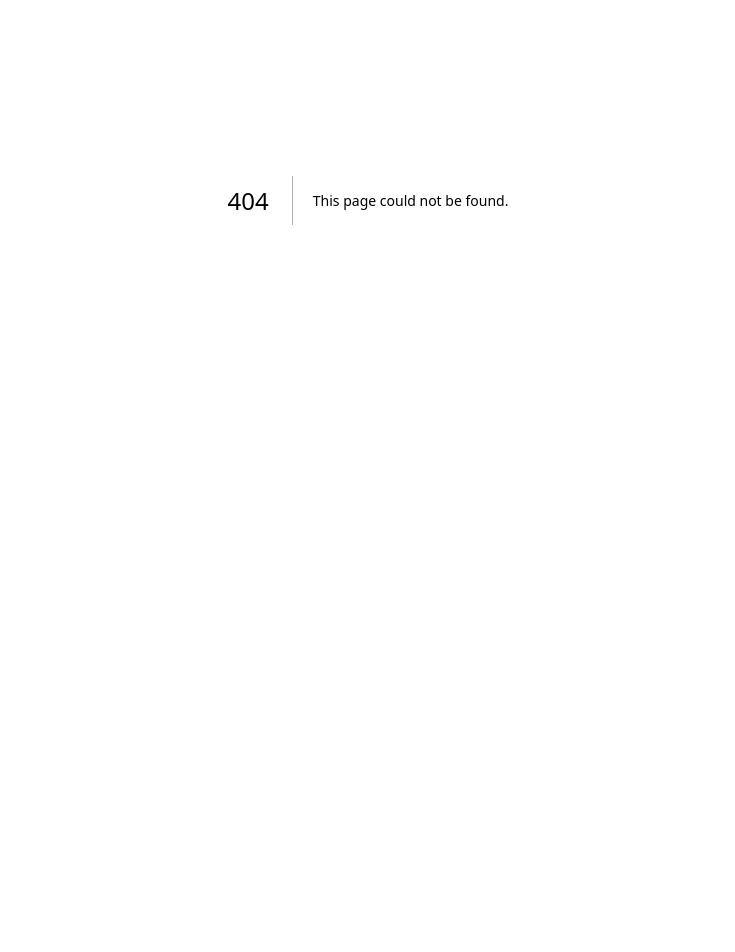
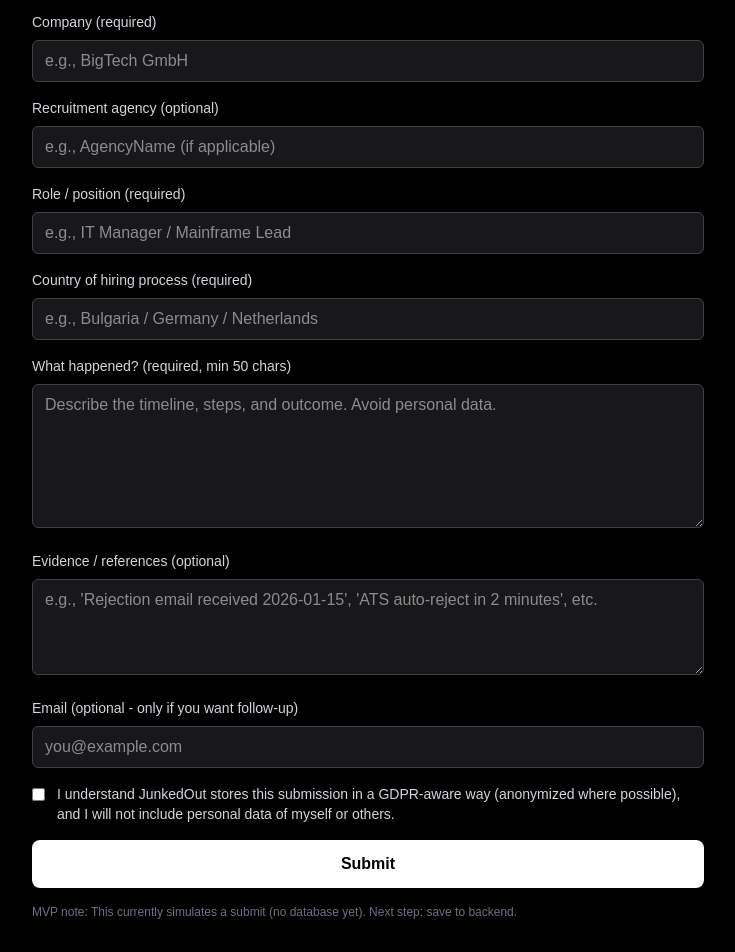
Before and after one commit to sistoyanov69/junkedout-mvp, a Next.js app: page /submit in a window 1280 px wide. Before the commit this address had no page. Shown: the part 200-1152 px from the top of the page, without its empty margins (272-1007 px from the left). Before the commit the page ends 800 px from the top, so only its background shows below. Built offline with nearby package versions, Linux system fonts and the light colour scheme.

Commit message:
Add /submit page

```diff
--- /dev/null
+++ b/app/submit/page.tsx
@@ -0,0 +1,214 @@
+"use client";
+
+import { useState } from "react";
+
+type FormState = {
+  company: string;
+  agency: string;
+  role: string;
+  country: string;
+  happened: string;
+  evidence: string;
+  email: string;
+  consent: boolean;
+};
+
+export default function SubmitPage() {
+  const [status, setStatus] = useState<"idle" | "submitting" | "ok" | "error">(
+    "idle"
+  );
+  const [message, setMessage] = useState<string>("");
+
+  const [form, setForm] = useState<FormState>({
+    company: "",
+    agency: "",
+    role: "",
+    country: "",
+    happened: "",
+    evidence: "",
+    email: "",
+    consent: false,
+  });
+
+  function update<K extends keyof FormState>(key: K, value: FormState[K]) {
+    setForm((prev) => ({ ...prev, [key]: value }));
+  }
+
+  function validate(): string | null {
+    if (!form.company.trim()) return "Company name is required.";
+    if (!form.role.trim()) return "Role / position is required.";
+    if (!form.country.trim()) return "Country is required.";
+    if (form.happened.trim().length < 50)
+      return "Please describe what happened (minimum 50 characters).";
+    if (!form.consent)
+      return "Consent is required (we store anonymized, GDPR-aware data).";
+    return null;
+  }
+
+  async function onSubmit(e: React.FormEvent) {
+    e.preventDefault();
+    setMessage("");
+
+    const err = validate();
+    if (err) {
+      setStatus("error");
+      setMessage(err);
+      return;
+    }
+
+    setStatus("submitting");
+
+    try {
+      // MVP v1: no DB yet. We only simulate a successful submit.
+      // Next step: replace this with a POST to /api/submissions.
+      await new Promise((r) => setTimeout(r, 500));
+
+      setStatus("ok");
+      setMessage("Submitted. Thank you — your experience helps build reliable evidence.");
+      setForm({
+        company: "",
+        agency: "",
+        role: "",
+        country: "",
+        happened: "",
+        evidence: "",
+        email: "",
+        consent: false,
+      });
+    } catch {
+      setStatus("error");
+      setMessage("Submission failed. Please try again.");
+    }
+  }
+
+  return (
+    <main className="min-h-screen bg-black text-white px-6 py-12 flex justify-center">
+      <div className="w-full max-w-2xl space-y-6">
+        <header className="space-y-2">
+          <h1 className="text-3xl font-bold">Submit Experience</h1>
+          <p className="text-gray-300">
+            Share a hiring experience. We aim to collect <span className="font-semibold">reliable</span>,
+            <span className="font-semibold"> real-world</span> evidence of systemic unfairness.
+          </p>
+          <p className="text-sm text-gray-400">
+            Tip: Avoid personal data (names, phone numbers, addresses). Focus on process, dates,
+            outcomes, and verifiable facts.
+          </p>
+        </header>
+
+        <form onSubmit={onSubmit} className="space-y-4">
+          <div className="grid grid-cols-1 gap-4">
+            <Field label="Company (required)">
+              <input
+                className="w-full rounded-md bg-zinc-900 border border-zinc-700 px-3 py-2 outline-none focus:border-white"
+                value={form.company}
+                onChange={(e) => update("company", e.target.value)}
+                placeholder="e.g., BigTech GmbH"
+              />
+            </Field>
+
+            <Field label="Recruitment agency (optional)">
+              <input
+                className="w-full rounded-md bg-zinc-900 border border-zinc-700 px-3 py-2 outline-none focus:border-white"
+                value={form.agency}
+                onChange={(e) => update("agency", e.target.value)}
+                placeholder="e.g., AgencyName (if applicable)"
+              />
+            </Field>
+
+            <Field label="Role / position (required)">
+              <input
+                className="w-full rounded-md bg-zinc-900 border border-zinc-700 px-3 py-2 outline-none focus:border-white"
+                value={form.role}
+                onChange={(e) => update("role", e.target.value)}
+                placeholder="e.g., IT Manager / Mainframe Lead"
+              />
+            </Field>
+
+            <Field label="Country of hiring process (required)">
+              <input
+                className="w-full rounded-md bg-zinc-900 border border-zinc-700 px-3 py-2 outline-none focus:border-white"
+                value={form.country}
+                onChange={(e) => update("country", e.target.value)}
+                placeholder="e.g., Bulgaria / Germany / Netherlands"
+              />
+            </Field>
+
+            <Field label="What happened? (required, min 50 chars)">
+              <textarea
+                className="w-full rounded-md bg-zinc-900 border border-zinc-700 px-3 py-2 outline-none focus:border-white min-h-36"
+                value={form.happened}
+                onChange={(e) => update("happened", e.target.value)}
+                placeholder="Describe the timeline, steps, and outcome. Avoid personal data."
+              />
+            </Field>
+
+            <Field label="Evidence / references (optional)">
+              <textarea
+                className="w-full rounded-md bg-zinc-900 border border-zinc-700 px-3 py-2 outline-none focus:border-white min-h-24"
+                value={form.evidence}
+                onChange={(e) => update("evidence", e.target.value)}
+                placeholder="e.g., 'Rejection email received 2026-01-15', 'ATS auto-reject in 2 minutes', etc."
+              />
+            </Field>
+
+            <Field label="Email (optional - only if you want follow-up)">
+              <input
+                className="w-full rounded-md bg-zinc-900 border border-zinc-700 px-3 py-2 outline-none focus:border-white"
+                value={form.email}
+                onChange={(e) => update("email", e.target.value)}
+                placeholder="you@example.com"
+              />
+            </Field>
+
+            <label className="flex items-start gap-3 text-sm text-gray-300">
+              <input
+                type="checkbox"
+                className="mt-1"
+                checked={form.consent}
+                onChange={(e) => update("consent", e.target.checked)}
+              />
+              <span>
+                I understand JunkedOut stores this submission in a GDPR-aware way (anonymized where possible),
+                and I will not include personal data of myself or others.
+              </span>
+            </label>
+          </div>
+
+          {message && (
+            <div
+              className={`rounded-md px-4 py-3 text-sm border ${
+                status === "ok"
+                  ? "border-green-500 text-green-200"
+                  : "border-red-500 text-red-200"
+              }`}
+            >
+              {message}
+            </div>
+          )}
+
+          <button
+            type="submit"
+            disabled={status === "submitting"}
+            className="w-full rounded-lg bg-white text-black font-semibold py-3 hover:bg-gray-200 disabled:opacity-60 disabled:cursor-not-allowed"
+          >
+            {status === "submitting" ? "Submitting..." : "Submit"}
+          </button>
+
+          <p className="text-xs text-gray-500">
+            MVP note: This currently simulates a submit (no database yet). Next step: save to backend.
+          </p>
+        </form>
+      </div>
+    </main>
+  );
+}
+
+function Field({ label, children }: { label: string; children: React.ReactNode }) {
+  return (
+    <div className="space-y-2">
+      <div className="text-sm text-gray-300">{label}</div>
+      {children}
+    </div>
+  );
+}
```
